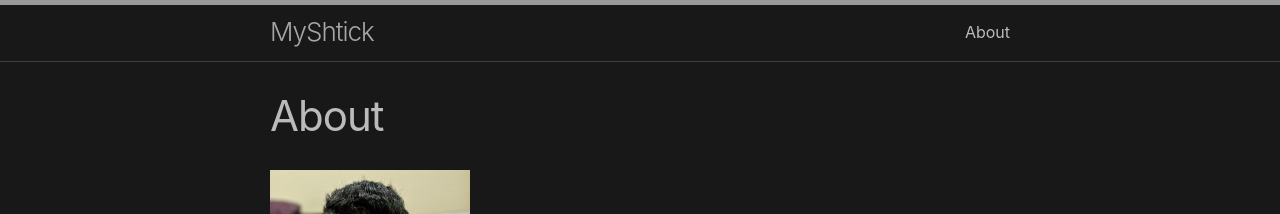
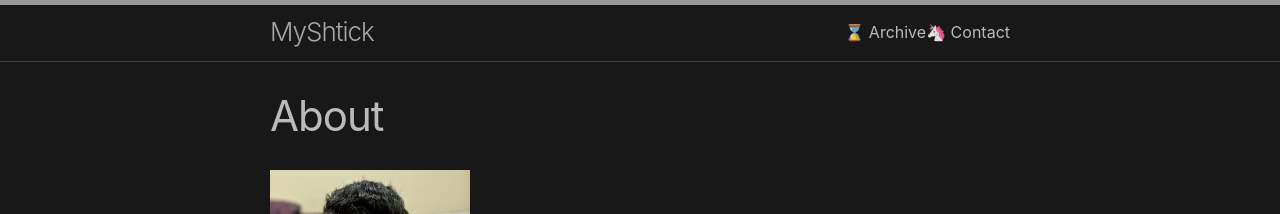
Before and after one commit to nitinrawatiitd/nitinrawatiitd.github.io, a Jekyll site: the page built from docs/about.markdown, in a window 1280 px wide. Shown: the top 214 px of the page. Built offline with Jekyll 4.4.1, drawn with Linux system fonts in a browser that asks for light colours.

Commit message:
simplifying header.html and adding archive link

```diff
--- a/docs/_includes/header.html
+++ b/docs/_includes/header.html
@@ -1,32 +1,19 @@
-<header class="site-header">
+<header class="site-header" role="banner" id='header-bar'>
 
-  <div class="wrapper">
-    {%- assign default_paths = site.pages | map: "path" -%}
-    {%- assign page_paths = site.header_pages | default: default_paths -%}
-    {%- assign titles_size = site.pages | map: 'title' | join: '' | size -%}
-    <a class="site-title" rel="author" href="{{ "/" | relative_url }}">{{ site.title | escape }}</a>
+    <div class="wrapper">
+        {% assign default_paths = site.pages | map: "path" %}
+        <a class="site-title" href="{{ "/" | relative_url }}">{{ site.title | escape }}</a>
 
-    {%- if titles_size > 0 -%}
-      <nav class="site-nav">
-        <input type="checkbox" id="nav-trigger" class="nav-trigger" />
-        <label for="nav-trigger">
-          <span class="menu-icon">
-            <svg viewBox="0 0 18 15" width="18px" height="15px">
-              <path d="M18,1.484c0,0.82-0.665,1.484-1.484,1.484H1.484C0.665,2.969,0,2.304,0,1.484l0,0C0,0.665,0.665,0,1.484,0 h15.032C17.335,0,18,0.665,18,1.484L18,1.484z M18,7.516C18,8.335,17.335,9,16.516,9H1.484C0.665,9,0,8.335,0,7.516l0,0 c0-0.82,0.665-1.484,1.484-1.484h15.032C17.335,6.031,18,6.696,18,7.516L18,7.516z M18,13.516C18,14.335,17.335,15,16.516,15H1.484 C0.665,15,0,14.335,0,13.516l0,0c0-0.82,0.665-1.483,1.484-1.483h15.032C17.335,12.031,18,12.695,18,13.516L18,13.516z"/>
-            </svg>
-          </span>
-        </label>
+        <!-- <nav class="site-nav">
+            <a class="page-link" href="http://lilianweng.github.io" target="_blank">&#x1f349; About</a>
+        </nav> -->
+        <nav class="site-nav">
+            <a class="page-link" href="{{ '/contact.html' | relative_url }}">&#x1f984; Contact</a>
+        </nav>
+        <nav class="site-nav">
+            <a class="page-link" href="{{ '/archive.html' | relative_url }}">&#x231b; Archive</a>
+        </nav>
 
-        <div class="trigger">
-          {%- for path in page_paths -%}
-            {%- assign my_page = site.pages | where: "path", path | first -%}
-            {%- if my_page.title -%}
-            <a class="page-link" href="{{ my_page.url | relative_url }}">{{ my_page.title | escape }}</a>
-            {%- endif -%}
-          {%- endfor -%}
-        </div>
+    </div>
 
-      </nav>
-    {%- endif -%}
-  </div>
 </header>
```
